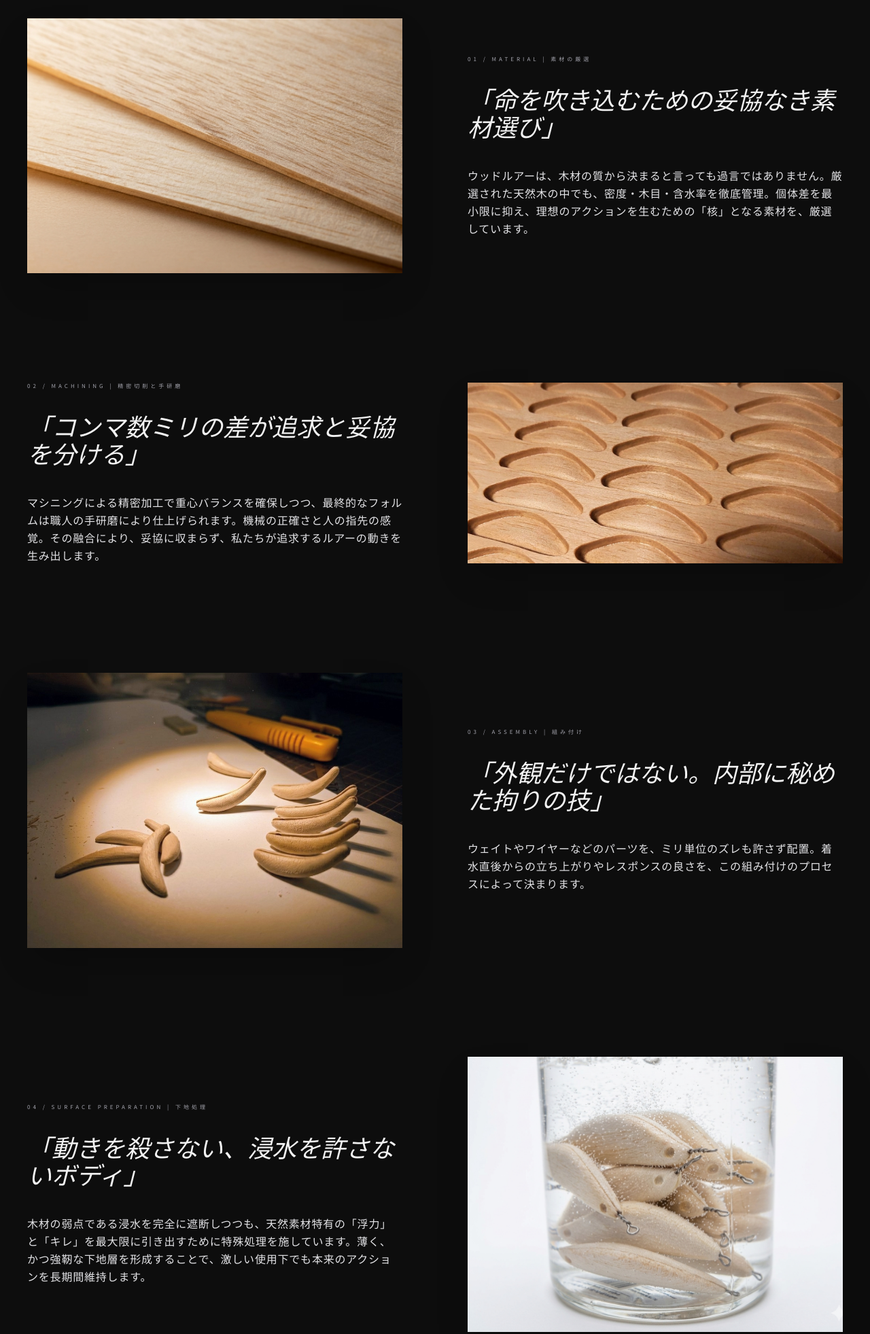
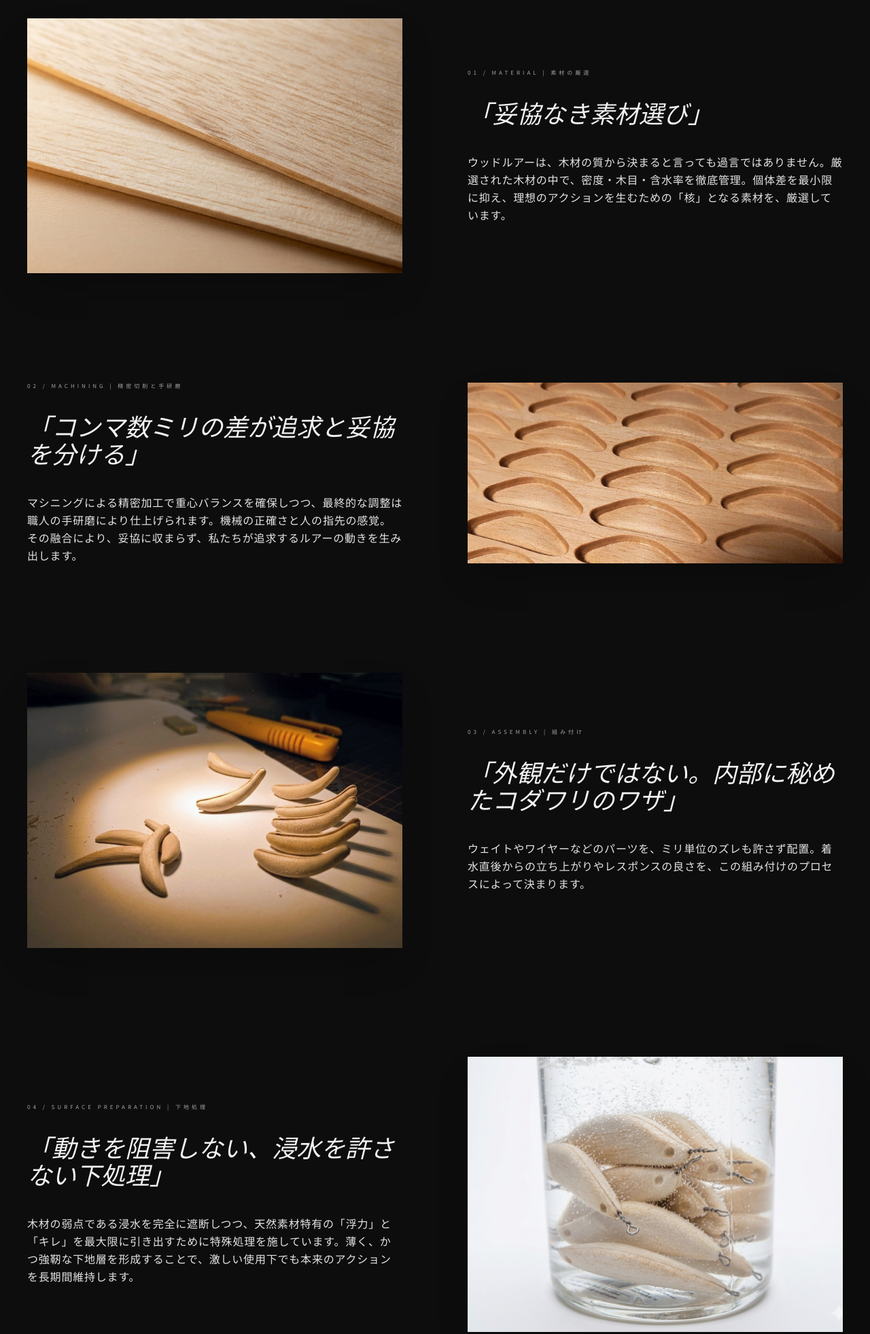
Before and after one commit to kariad20120926-dot/pentafish, a plain HTML site: page craftsmanship.html in a window 1280 px wide. Shown: the part 660-2623 px from the top of the page at 68% size. Drawn offline with nearby package versions, Linux system fonts and the light colour scheme; a web font is replaced by a local one.

Commit message:
Add files via upload

```diff
--- a/craftsmanship.html
+++ b/craftsmanship.html
@@ -186,9 +186,9 @@
                 </div>
                 <div>
                     <span class="text-zinc-400 text-[0.5rem] tracking-[0.5em] block mb-8 uppercase">01 / Material | 素材の厳選</span>
-                    <h2 class="text-3xl md:text-4xl mb-10 serif italic">「命を吹き込むための妥協なき素材選び」</h2>
+                    <h2 class="text-3xl md:text-4xl mb-10 serif italic">「妥協なき素材選び」</h2>
                     <p class="text-zinc-200 font-light leading-relaxed tracking-wider">
-                        ウッドルアーは、木材の質から決まると言っても過言ではありません。厳選された天然木の中でも、密度・木目・含水率を徹底管理。個体差を最小限に抑え、理想のアクションを生むための「核」となる素材を、厳選しています。
+                        ウッドルアーは、木材の質から決まると言っても過言ではありません。厳選された木材の中で、密度・木目・含水率を徹底管理。個体差を最小限に抑え、理想のアクションを生むための「核」となる素材を、厳選しています。
                     </p>
                 </div>
             </div>
@@ -202,7 +202,7 @@
                     <span class="text-zinc-400 text-[0.5rem] tracking-[0.5em] block mb-8 uppercase">02 / Machining | 精密切削と手研磨</span>
                     <h2 class="text-3xl md:text-4xl mb-10 serif italic">「コンマ数ミリの差が追求と妥協を分ける」</h2>
                     <p class="text-zinc-200 font-light leading-relaxed tracking-wider">
-                        マシニングによる精密加工で重心バランスを確保しつつ、最終的なフォルムは職人の手研磨により仕上げられます。機械の正確さと人の指先の感覚。その融合により、妥協に収まらず、私たちが追求するルアーの動きを生み出します。
+                        マシニングによる精密加工で重心バランスを確保しつつ、最終的な調整は職人の手研磨により仕上げられます。機械の正確さと人の指先の感覚。その融合により、妥協に収まらず、私たちが追求するルアーの動きを生み出します。
                     </p>
                 </div>
             </div>
@@ -214,7 +214,7 @@
                 </div>
                 <div>
                     <span class="text-zinc-400 text-[0.5rem] tracking-[0.5em] block mb-8 uppercase">03 / Assembly | 組み付け</span>
-                    <h2 class="text-3xl md:text-4xl mb-10 serif italic">「外観だけではない。内部に秘めた拘りの技」</h2>
+                    <h2 class="text-3xl md:text-4xl mb-10 serif italic">「外観だけではない。内部に秘めたコダワリのワザ」</h2>
                     <p class="text-zinc-200 font-light leading-relaxed tracking-wider">
                         ウェイトやワイヤーなどのパーツを、ミリ単位のズレも許さず配置。着水直後からの立ち上がりやレスポンスの良さを、この組み付けのプロセスによって決まります。
                     </p>
@@ -228,9 +228,9 @@
                 </div>
                 <div class="md:order-1">
                     <span class="text-zinc-400 text-[0.5rem] tracking-[0.5em] block mb-8 uppercase">04 / Surface Preparation | 下地処理</span>
-                    <h2 class="text-3xl md:text-4xl mb-10 serif italic">「動きを殺さない、浸水を許さないボディ」</h2>
+                    <h2 class="text-3xl md:text-4xl mb-10 serif italic">「動きを阻害しない、浸水を許さない下処理」</h2>
                     <p class="text-zinc-200 font-light leading-relaxed tracking-wider">
-                        木材の弱点である浸水を完全に遮断しつつも、天然素材特有の「浮力」と「キレ」を最大限に引き出すために特殊処理を施しています。薄く、かつ強靭な下地層を形成することで、激しい使用下でも本来のアクションを長期間維持します。
+                        木材の弱点である浸水を完全に遮断しつつ、天然素材特有の「浮力」と「キレ」を最大限に引き出すために特殊処理を施しています。薄く、かつ強靭な下地層を形成することで、激しい使用下でも本来のアクションを長期間維持します。
                     </p>
                 </div>
             </div>
@@ -242,9 +242,9 @@
                 </div>
                 <div>
                     <span class="text-zinc-400 text-[0.5rem] tracking-[0.5em] block mb-8 uppercase">05 / Painting & Coating | 彩色と美学</span>
-                    <h2 class="text-3xl md:text-4xl mb-10 serif italic">「機能美を纏う、芸術的なフィニッシュ」</h2>
+                    <h2 class="text-3xl md:text-4xl mb-10 serif italic">「完成品のコダワリ」</h2>
                     <p class="text-zinc-200 font-light leading-relaxed tracking-wider">
-                        幾重にも塗り重ねられた透明度の高いコーティングは、単なる装飾ではありません。深みのある輝きが所有欲を満たすのはもちろん、フィールドでの過酷な環境から色彩を保護し、使い込むほどに愛着が湧く道具の提供を約束します。
+                        幾重にも塗り重ねられた透明度の高いコーティングは、単なる装飾ではありません。深みのある輝きが所有欲を満たすのはもちろん、使い込む度に愛着が湧く道具の提供を約束いたします。
                     </p>
                 </div>
             </div>
```
Also changed, not shown: contact.html (+4 -4 lines).
